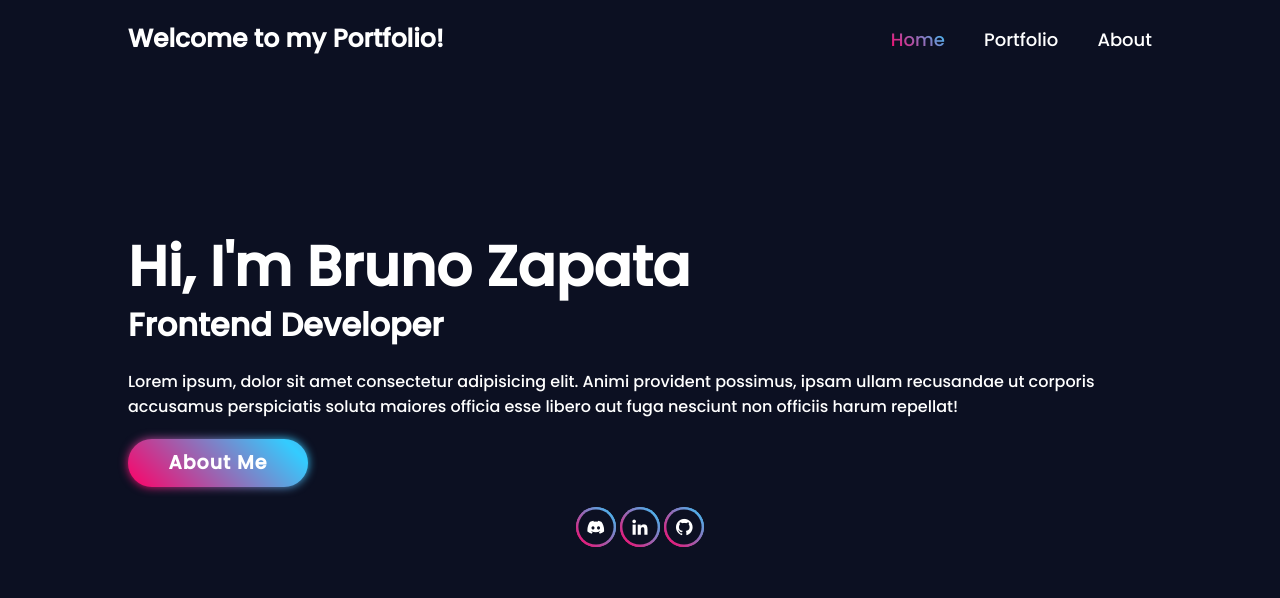
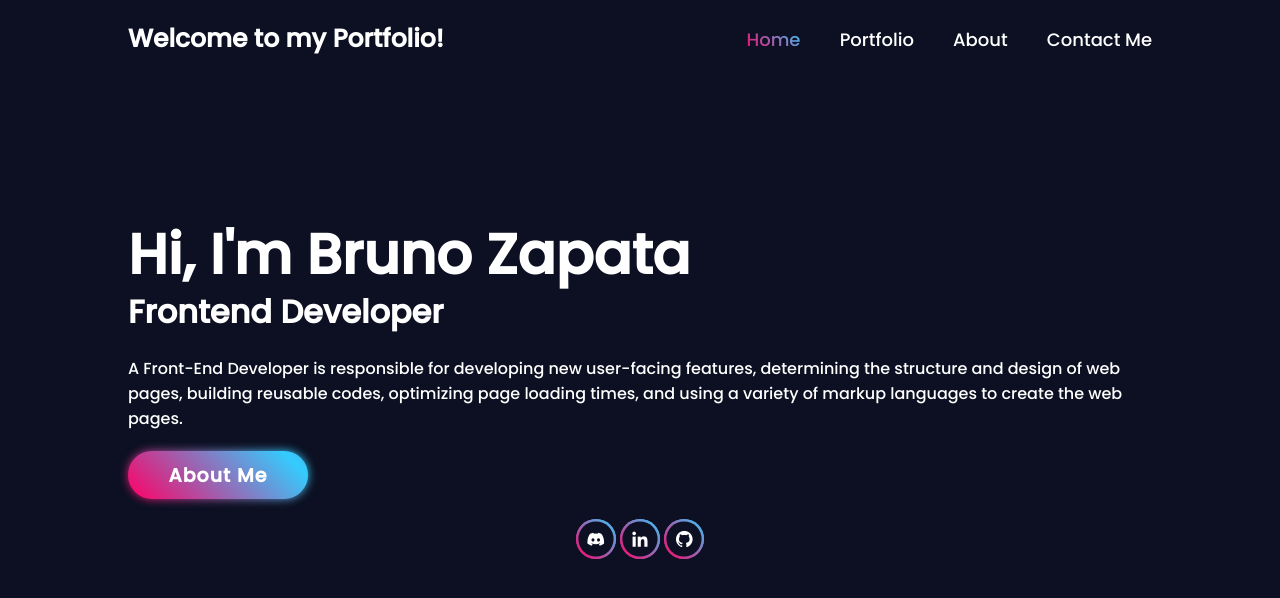
Before and after one commit to SneakyNoZ/SneakyNoZ.github.io, a plain HTML site: page index.html in a window 1280 px wide. Drawn offline with nearby package versions, Linux system fonts and the light colour scheme.

Commit message:
Add files via upload

```diff
--- a/index.html
+++ b/index.html
@@ -17,6 +17,7 @@
         <a href="./index.html" class="active">Home</a>
         <a href="./portfolio.html">Portfolio</a>
         <a href="./about.html">About</a>
+        <a href="./contact.html">Contact Me</a>
     </nav>
 </header>
 
@@ -24,7 +25,7 @@
     <div class="home-content">
         <h1>Hi, I'm Bruno Zapata</h1>
         <h3>Frontend Developer</h3>
-        <p>Lorem ipsum, dolor sit amet consectetur adipisicing elit. Animi provident possimus, ipsam ullam recusandae ut corporis accusamus perspiciatis soluta maiores officia esse libero aut fuga nesciunt non officiis harum repellat!</p>
+        <p>A Front-End Developer is responsible for developing new user-facing features, determining the structure and design of web pages, building reusable codes, optimizing page loading times, and using a variety of markup languages to create the web pages.</p>
         <a href="./about.html" class="btn">About Me</a>
         <section class="social">
             <div class="home-icons">
```
